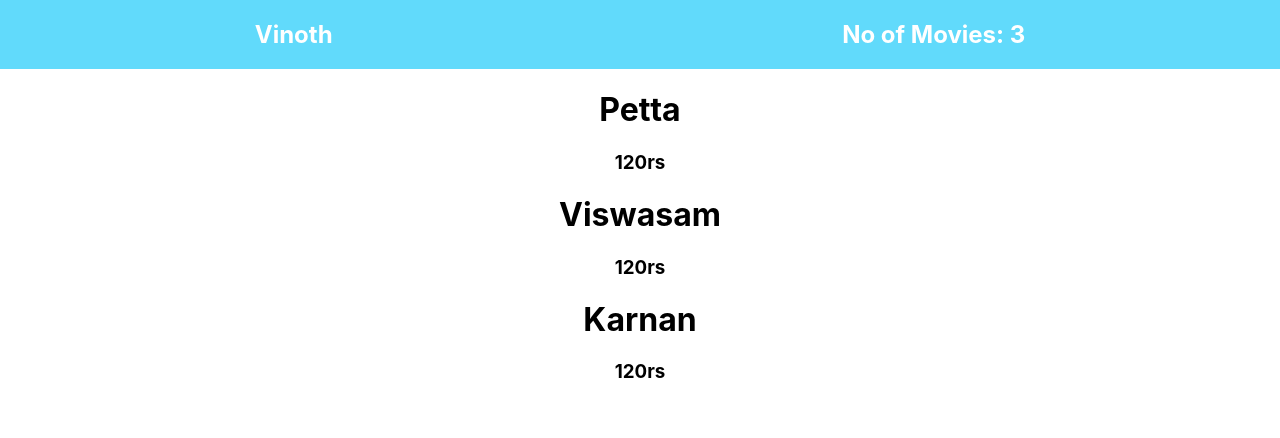
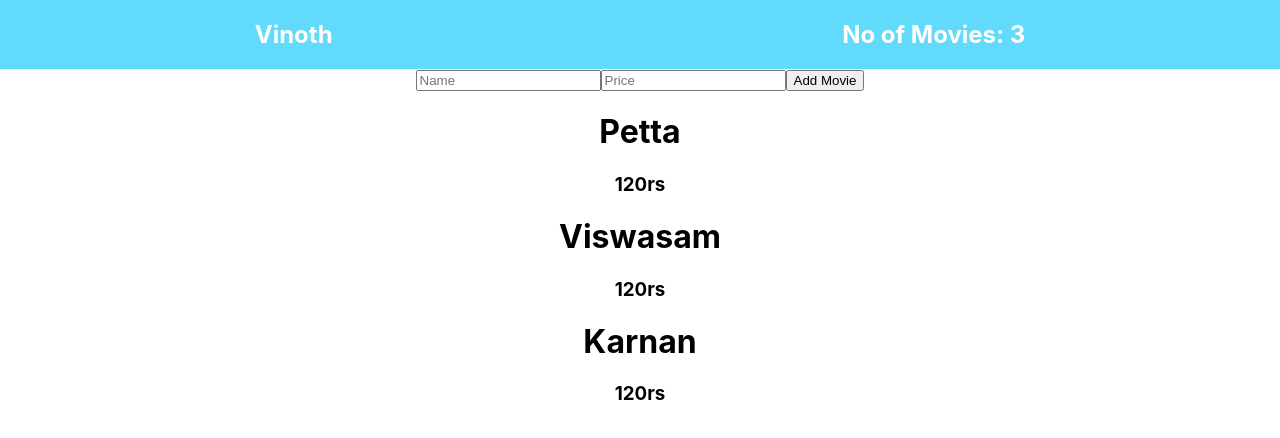
Before and after one commit to vinothsmart/react-context, a React (Create React App) app: page / in a window 1280 px wide. Shown: the top 438 px of the page. Built offline with nearby package versions, Linux system fonts and the light colour scheme.

Commit message:
Adding Movie useContext

```diff
--- /dev/null
+++ b/src/AddMovie.js
@@ -0,0 +1,40 @@
+import { useContext, useState } from "react";
+import { MovieContext } from "./MovieContext";
+
+function AddMovie() {
+  const [moviesList, setMovieList] = useContext(MovieContext);
+  const [name, setName] = useState("");
+  const [price, setPrice] = useState("");
+
+  const updateName = (event) => {
+    setName(event.target.value);
+  };
+
+  const updatePrice = (event) => {
+    setPrice(event.target.value);
+  };
+
+  const addMovie = (event) => {
+    event.preventDefault();
+    setMovieList((preMovies) => [
+      ...preMovies,
+      { name: name },
+      { price: price },
+    ]);
+  };
+
+  return (
+    <form onSubmit={addMovie}>
+      <input type="text" name="name" placeholder="Name" onChange={updateName} />
+      <input
+        type="text"
+        name="price"
+        placeholder="Price"
+        onChange={updatePrice}
+      />
+      <button>Add Movie</button>
+    </form>
+  );
+}
+
+export default AddMovie;
--- a/src/App.js
+++ b/src/App.js
@@ -2,6 +2,7 @@
 import MovieList from "./MovieList";
 import Nav from "./Nav";
 import { MovieProvider } from "./MovieContext";
+import AddMovie from "./AddMovie";
 
 function App() {
   return (
@@ -9,6 +10,7 @@
       <div className="App">
         {/* <h1>Let's Code</h1> */}
         <Nav />
+        <AddMovie />
         <MovieList />
       </div>
     </MovieProvider>
```
